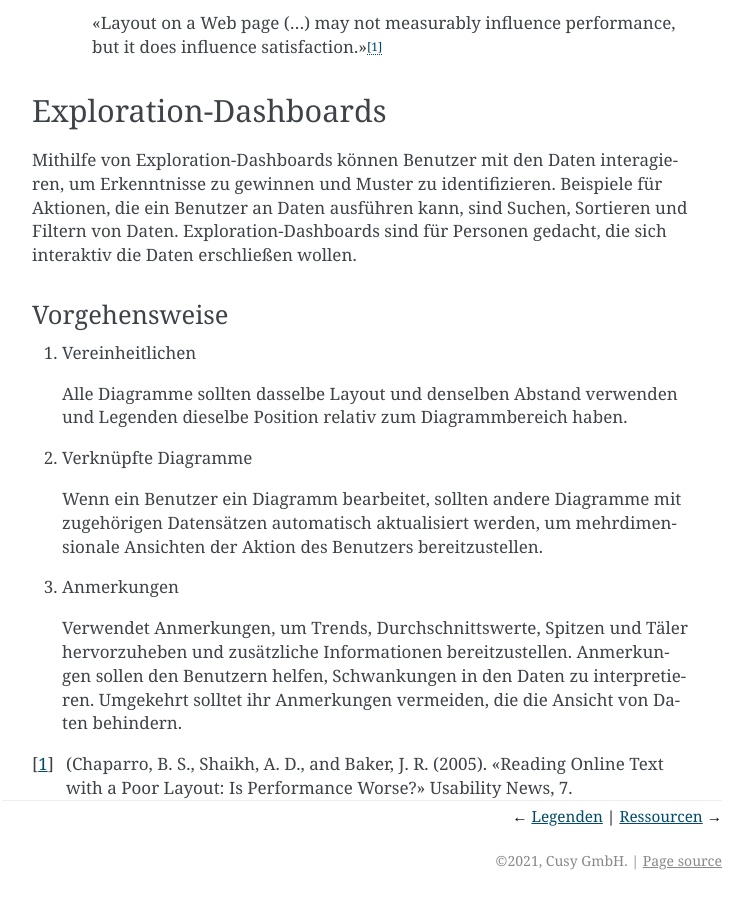
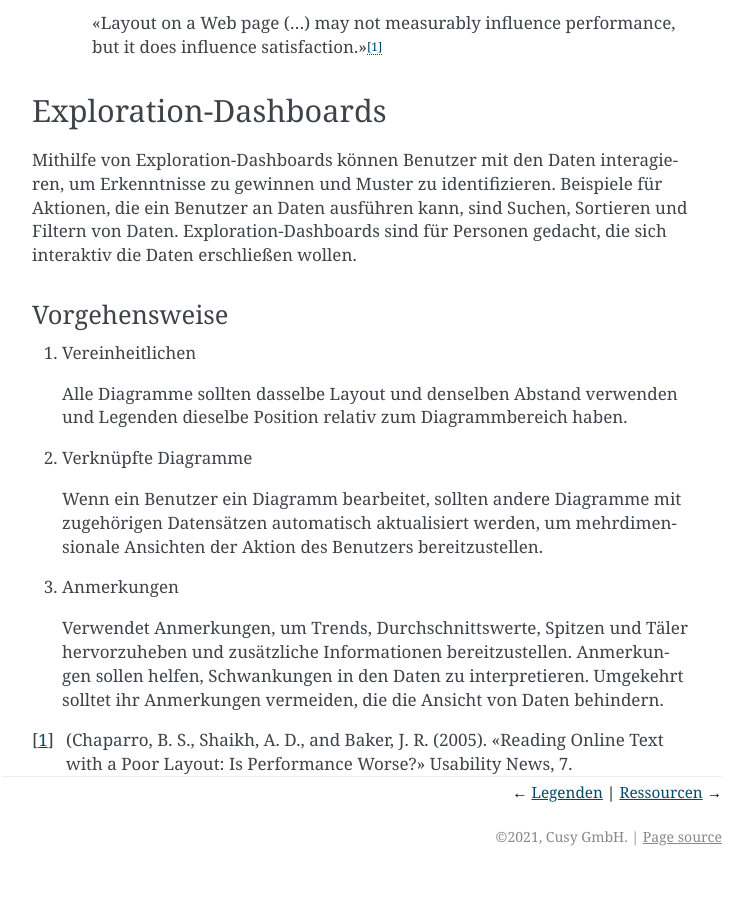
Before and after one commit to cusyio/cusy-design-system, a Sphinx documentation site: the page built from docs/viz/dashboards.rst, in a window 1280 px wide and 900 px high, scrolled down 1074 px. Shown: the whole window, without its empty margins (388-1141 px from the left). Built offline with Sphinx 7.4.7, drawn with Linux system fonts in a browser that asks for light colours; after the commit the page ends 1950 px from its top, so only the background shows below that.

```diff
--- a/docs/accessibility/color.rst
+++ b/docs/accessibility/color.rst
@@ -12,7 +12,7 @@ verwendet werden.
 Semantik
 --------
 
-hr könnt in in HTML und SVG Farben mit `aria-label
+hr könnt in HTML und SVG Farben mit `aria-label
 <https://developer.mozilla.org/en-US/docs/Web/Accessibility/ARIA/ARIA_Techniques/Using_the_aria-label_attribute>`_
 semantisch auszeichnen, :abbr:`z.B. (zum Beispiel)`:
 
--- a/docs/viz/dashboards.rst
+++ b/docs/viz/dashboards.rst
@@ -76,9 +76,8 @@ Vorgehensweise
 
    Verwendet Anmerkungen, um Trends, Durchschnittswerte, Spitzen und Täler
    hervorzuheben und zusätzliche Informationen bereitzustellen. Anmerkungen
-   sollen den Benutzern helfen, Schwankungen in den Daten zu interpretieren.
-   Umgekehrt solltet ihr Anmerkungen vermeiden, die die Ansicht von Daten
-   behindern.
+   sollen helfen, Schwankungen in den Daten zu interpretieren. Umgekehrt solltet
+   ihr Anmerkungen vermeiden, die die Ansicht von Daten behindern.
 
 .. [#] (Chaparro, B. S., Shaikh, A. D., and Baker, J. R. (2005). «Reading Online
    Text with a Poor Layout: Is Performance Worse?» Usability News, 7.
```
Also changed, not shown: docs/writing/wordlist.rst (+5 -3 lines), 4 other files.
